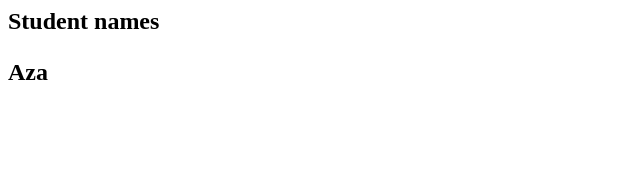
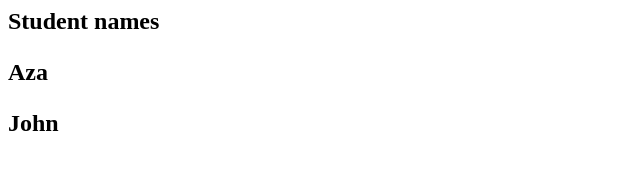
Before and after one commit to azamatchi/YummyFood, a plain HTML site: page index.html in a window 1280 px wide. Shown: the full height of the page, 0-640 px from the left. Drawn offline with Linux system fonts and the light colour scheme.

Commit message:
Added one more person

```diff
--- a/index.html
+++ b/index.html
@@ -1,2 +1,3 @@
 <h2>Student names<h2>
 <p>Aza<p>
+<p>John<p>
```
